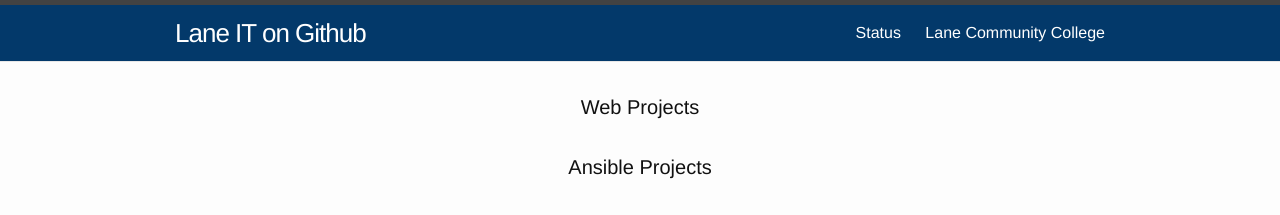
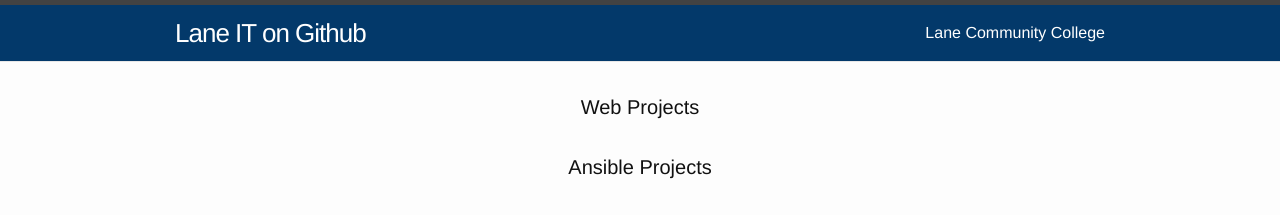
Before and after one commit to LaneCommunityCollege/lanecommunitycollege.github.io, a Jekyll site: the page built from index.html, in a window 1280 px wide. Shown: the top 215 px of the page. Built offline with Jekyll 4.4.1, drawn with Linux system fonts in a browser that asks for light colours; a script that is not in the unit is left out.

Commit message:
hide the status area

```diff
--- a/_includes/header.html
+++ b/_includes/header.html
@@ -14,7 +14,6 @@
       </a>
 
       <div class="trigger">
-          <a class="page-link" href="/status">Status</a>
           <a class="page-link" href="https://www.lanecc.edu">Lane Community College</a>
       </div>
     </nav>
```
